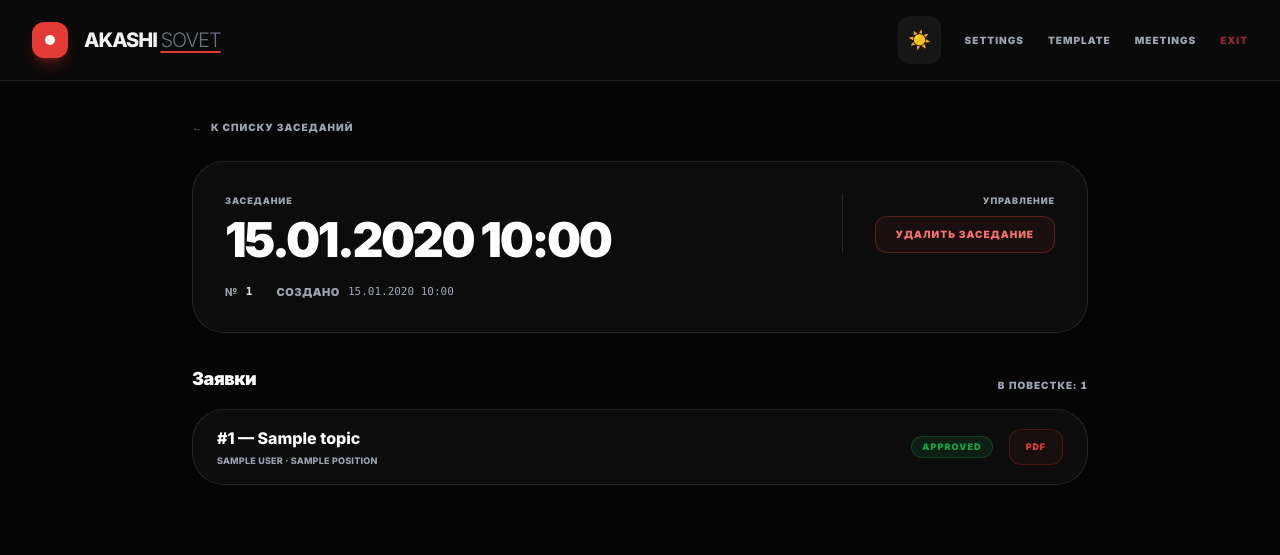
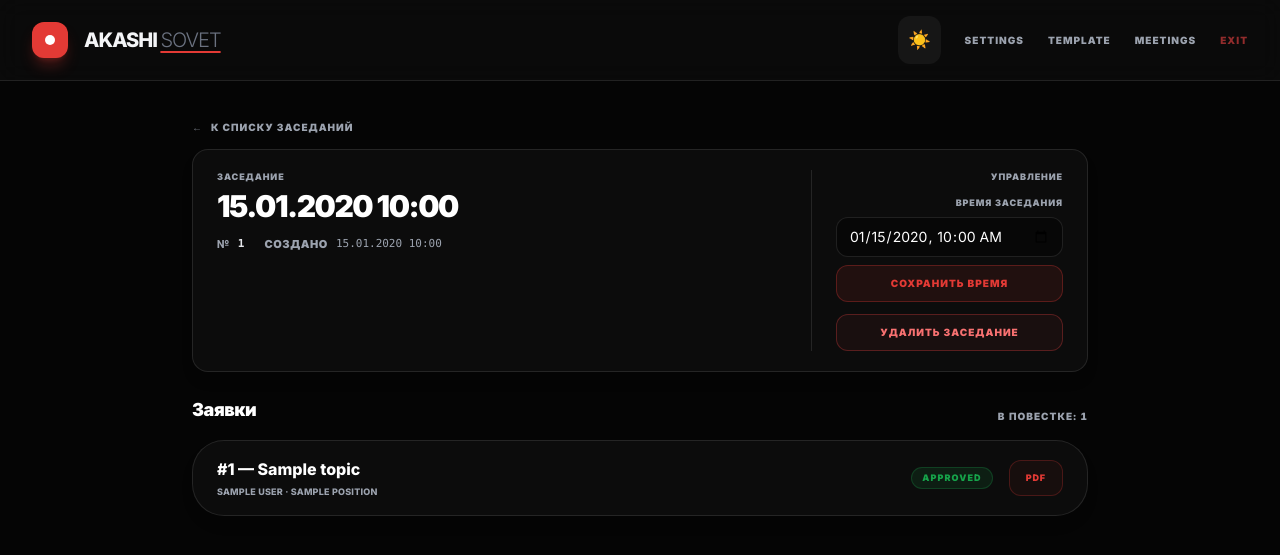
Before and after one commit to nurikw3/AkashiSovet, a FastAPI app: template web/templates/meeting_detail.html in a window 1280 px wide. Shown: the top 555 px of the page. Run offline with FastAPI, Linux system fonts and the light colour scheme; the template is opened without the code that fills it: most values are stand-ins (such as "Sample title", 1, 10 or a date in 2020); parts of the project's set-up code (start-up, migrations or seed data) failed here and were passed over; some libraries are stand-ins or nearby versions.

Commit message:
feat: meeting time edit and tighter detail layouts
- Application detail: wider max width and mx-auto to remove empty right gap
- Meeting detail: less padding on header card; schedule form in Управление
- POST /meetings/{id}/schedule and set_scheduled_at service helper

Co-authored-by: Cursor <cursoragent@cursor.com>

```diff
--- a/stdlib/services/meeting_service.py
+++ b/stdlib/services/meeting_service.py
@@ -44,6 +44,11 @@ async def delete_meeting(meeting_id: int) -> bool:
     return await db.delete_meeting_by_id(meeting_id)
 
 
+async def set_scheduled_at(meeting_id: int, scheduled_at: datetime) -> bool:
+    """Обновляет дату и время заседания. False — заседание не найдено."""
+    return await db.update_meeting_scheduled_at(meeting_id, scheduled_at)
+
+
 async def create_meeting_with_applications(
     scheduled_at: datetime,
     created_by: int,
--- a/web/main.py
+++ b/web/main.py
@@ -560,7 +560,10 @@ async def meetings_list(
 
 @app.get("/meetings/{meeting_id}", response_class=HTMLResponse)
 async def meeting_detail_page(
-    request: Request, meeting_id: int, admin_id=Depends(get_admin)
+    request: Request,
+    meeting_id: int,
+    admin_id=Depends(get_admin),
+    updated: str | None = None,
 ):
     meeting = await meeting_service.get_by_id(meeting_id)
     if not meeting:
@@ -570,8 +573,33 @@ async def meeting_detail_page(
     return templates.TemplateResponse(
         request=request,
         name="meeting_detail.html",
-        context={"request": request, "meeting": meeting, "apps": apps},
+        context={
+            "request": request,
+            "meeting": meeting,
+            "apps": apps,
+            "schedule_updated_ok": updated == "1",
+            "schedule_err": request.query_params.get("schedule_err"),
+        },
     )
+
+
+@app.post("/meetings/{meeting_id}/schedule")
+async def meeting_update_schedule(
+    request: Request, meeting_id: int, admin_id=Depends(get_admin)
+):
+    """Меняет дату и время заседания (форма из карточки заседания)."""
+    form = await request.form()
+    scheduled = _parse_meeting_schedule(form)
+    if not scheduled:
+        return RedirectResponse(
+            url=f"/meetings/{meeting_id}?schedule_err={quote('Укажите дату и время')}",
+            status_code=303,
+        )
+    ok = await meeting_service.set_scheduled_at(meeting_id, scheduled)
+    if not ok:
+        raise HTTPException(status_code=404, detail="Заседание не найдено")
+    logger.info("meeting {} rescheduled by admin {} to {}", meeting_id, admin_id, scheduled)
+    return RedirectResponse(url=f"/meetings/{meeting_id}?updated=1", status_code=303)
 
 
 @app.post("/meetings/{meeting_id}/delete")
--- a/web/templates/application_detail.html
+++ b/web/templates/application_detail.html
@@ -1,14 +1,14 @@
 {% extends "base.html" %}
 {% block content %}
 
-<div class="animate-fade max-w-2xl">
-    <p class="text-[10px] font-black uppercase tracking-widest text-gray-400 mb-4">
+<div class="animate-fade w-full max-w-4xl mx-auto">
+    <p class="text-[10px] font-black uppercase tracking-widest text-gray-400 mb-2">
         <a href="javascript:history.back()" class="hover:text-akashi-red transition-colors">← Back</a>
         <span class="text-gray-600 mx-2">·</span>
         <a href="/" class="hover:text-akashi-red transition-colors">Applications</a>
     </p>
 
-    <div class="flex items-start justify-between gap-4 flex-wrap mb-6">
+    <div class="flex items-start justify-between gap-4 flex-wrap mb-4">
         <div>
             <h1 class="text-2xl font-black tracking-tighter dark:text-white">Заявка #{{ app.id }}</h1>
             <p class="text-sm text-gray-500 dark:text-gray-400 mt-1">{{ app.display_name }}{% if app.position %} · {{ app.position }}{% endif %}</p>
--- a/web/templates/meeting_detail.html
+++ b/web/templates/meeting_detail.html
@@ -1,8 +1,8 @@
 {% extends "base.html" %}
 {% block content %}
 
-<div class="animate-fade max-w-4xl mx-auto pb-12">
-    <nav class="mb-6">
+<div class="animate-fade max-w-4xl mx-auto pb-8">
+    <nav class="mb-3">
         <a href="/meetings"
            class="inline-flex items-center gap-2 text-[10px] font-black uppercase tracking-widest text-gray-400 hover:text-akashi-red transition-colors">
             <span aria-hidden="true" class="opacity-70">←</span>
@@ -10,16 +10,27 @@
         </a>
     </nav>
 
+    {% if schedule_updated_ok %}
+    <div class="mb-4 px-4 py-2.5 rounded-xl bg-green-500/10 border border-green-500/20 text-green-600 dark:text-green-400 text-[10px] font-black uppercase tracking-widest">
+        Время заседания обновлено
+    </div>
+    {% endif %}
+    {% if schedule_err %}
+    <div class="mb-4 px-4 py-2.5 rounded-xl bg-akashi-red/10 border border-akashi-red/25 text-akashi-red text-[11px] font-bold">
+        {{ schedule_err }}
+    </div>
+    {% endif %}
+
     <!-- Карточка метаданных -->
-    <header class="rounded-[2rem] border border-gray-200 dark:border-white/10 bg-white dark:bg-akashi-dark shadow-xl overflow-hidden mb-8">
-        <div class="px-6 sm:px-8 py-6 sm:py-8">
-            <div class="flex flex-col gap-8 lg:flex-row lg:items-start lg:justify-between">
+    <header class="rounded-2xl border border-gray-200 dark:border-white/10 bg-white dark:bg-akashi-dark shadow-lg overflow-hidden mb-6">
+        <div class="px-5 sm:px-6 py-4 sm:py-5">
+            <div class="flex flex-col gap-4 lg:flex-row lg:items-start lg:justify-between lg:gap-6">
                 <div class="min-w-0 flex-1">
-                    <p class="text-[9px] font-black uppercase tracking-widest text-gray-400 mb-2">Заседание</p>
-                    <h1 class="text-4xl sm:text-5xl font-black tracking-tighter text-akashi-red dark:text-white leading-[1.05]">
+                    <p class="text-[9px] font-black uppercase tracking-widest text-gray-400 mb-1">Заседание</p>
+                    <h1 class="text-2xl sm:text-3xl font-black tracking-tighter text-akashi-red dark:text-white leading-tight">
                         {{ meeting.scheduled_at | datetime }}
                     </h1>
-                    <dl class="mt-5 flex flex-wrap gap-x-6 gap-y-2 text-[11px] text-gray-500 dark:text-gray-400">
+                    <dl class="mt-3 flex flex-wrap gap-x-5 gap-y-1.5 text-[11px] text-gray-500 dark:text-gray-400">
                         <div class="flex gap-2">
                             <dt class="font-black uppercase tracking-wider text-gray-400">№</dt>
                             <dd class="font-mono font-bold text-gray-800 dark:text-gray-200">{{ meeting.id }}</dd>
@@ -31,14 +42,28 @@
                     </dl>
                 </div>
 
-                <div class="flex flex-col gap-2 lg:items-end lg:min-w-[180px] shrink-0 border-t border-gray-100 dark:border-white/10 lg:border-t-0 lg:border-l lg:pl-8 lg:pt-0 pt-6">
+                <div class="flex flex-col gap-3 lg:items-stretch lg:min-w-[220px] shrink-0 border-t border-gray-100 dark:border-white/10 lg:border-t-0 lg:border-l lg:pl-6 lg:pt-0 pt-4">
                     <p class="text-[9px] font-black uppercase tracking-widest text-gray-400 lg:text-right">Управление</p>
                     <form method="post"
+                          action="/meetings/{{ meeting.id }}/schedule"
+                          class="flex flex-col gap-2 w-full">
+                        <label for="meeting-scheduled-at" class="text-[9px] font-black uppercase tracking-widest text-gray-400 lg:text-right">Время заседания</label>
+                        <input id="meeting-scheduled-at" type="datetime-local" name="scheduled_at" required
+                               value="{{ meeting.scheduled_at.strftime('%Y-%m-%dT%H:%M') }}"
+                               class="w-full rounded-xl border border-gray-200 dark:border-white/10 bg-gray-50 dark:bg-black/40 px-3 py-2 text-sm dark:text-white outline-none focus:ring-2 focus:ring-akashi-red/25" />
+                        <button type="submit"
+                                class="w-full px-4 py-2.5 rounded-xl text-[10px] font-black uppercase tracking-widest
+                                       border border-akashi-red/30 bg-akashi-red/10 text-akashi-red dark:text-akashi-red
+                                       hover:bg-akashi-red/20 active:scale-[0.98] transition-all">
+                            Сохранить время
+                        </button>
+                    </form>
+                    <form method="post"
                           action="/meetings/{{ meeting.id }}/delete"
-                          class="w-full lg:w-auto"
+                          class="w-full"
                           onsubmit="return confirm('Удалить это заседание?');">
                         <button type="submit"
-                                class="w-full lg:w-auto px-5 py-2.5 rounded-xl text-[10px] font-black uppercase tracking-widest
+                                class="w-full px-4 py-2.5 rounded-xl text-[10px] font-black uppercase tracking-widest
                                        border border-red-500/30 bg-red-500/[0.06] text-red-600 dark:text-red-400
                                        hover:bg-red-500/15 active:scale-[0.98] transition-all">
                             Удалить заседание
```
